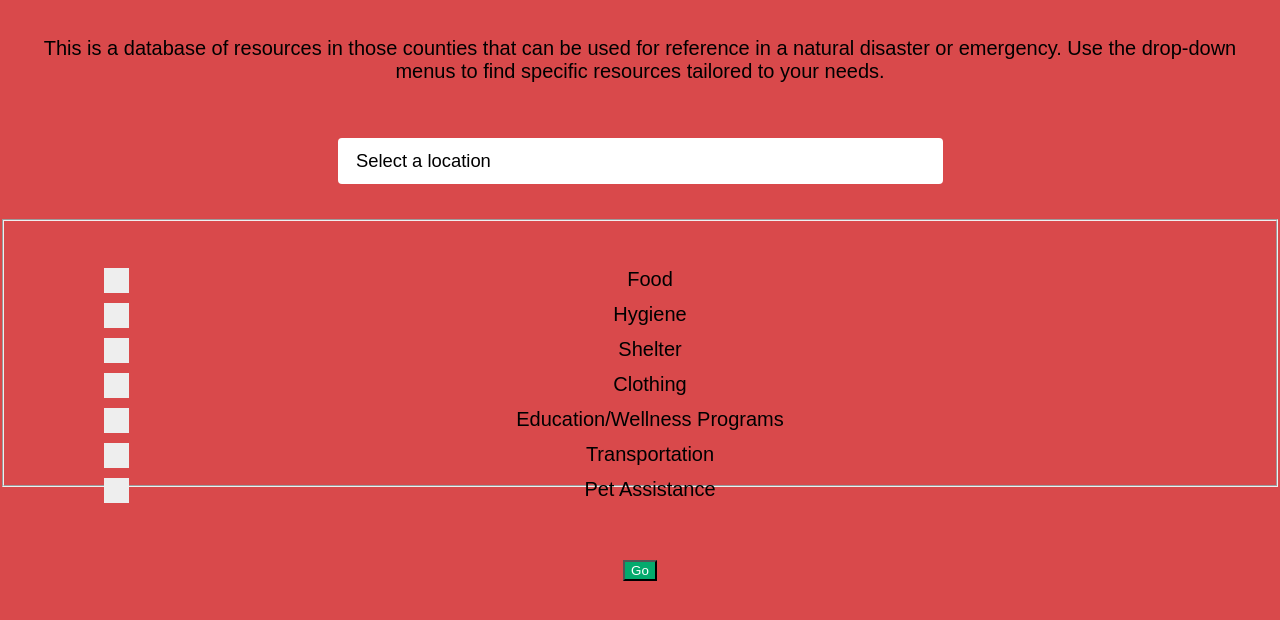
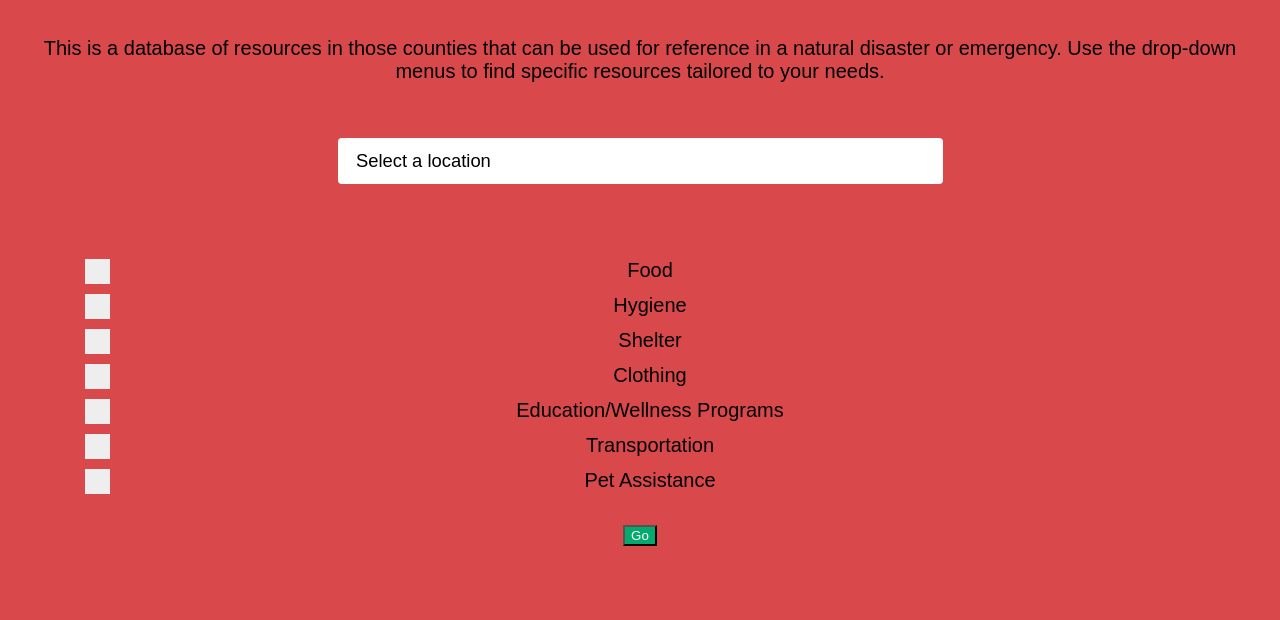
Before and after one commit to soniak11222777/soniak11222777.github.io, a website: page index.html in a window 1280 px wide. Shown: the part 96-716 px from the top of the page. Drawn offline with Linux system fonts and the light colour scheme.

Commit message:
Update index.html

```diff
--- a/index.html
+++ b/index.html
@@ -145,7 +145,7 @@
       <option value="Stanislaus">Stanislaus</option>
   </select>
 </div>
- <fieldset>
+
  <label class="container">Food
   <input type="checkbox" name="Tags" value="Food">
   <span class="checkmark"></span>
@@ -174,7 +174,7 @@
   <input type="checkbox" name="Tags" value="Pet Assistance">
   <span class="checkmark"></span>
 </label>
- </fieldset>
+
  <div class="navigation">
   <button type="submit" class="next">Go</button>
     </div>
```
